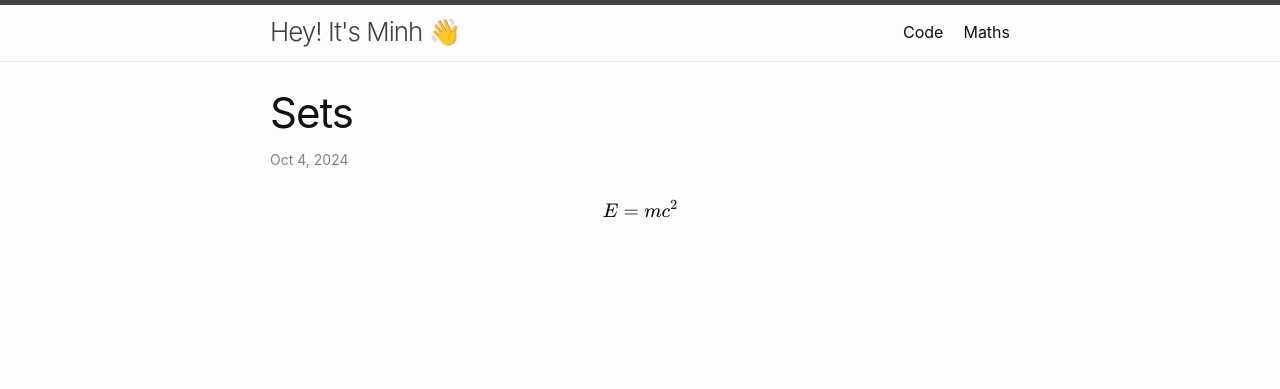
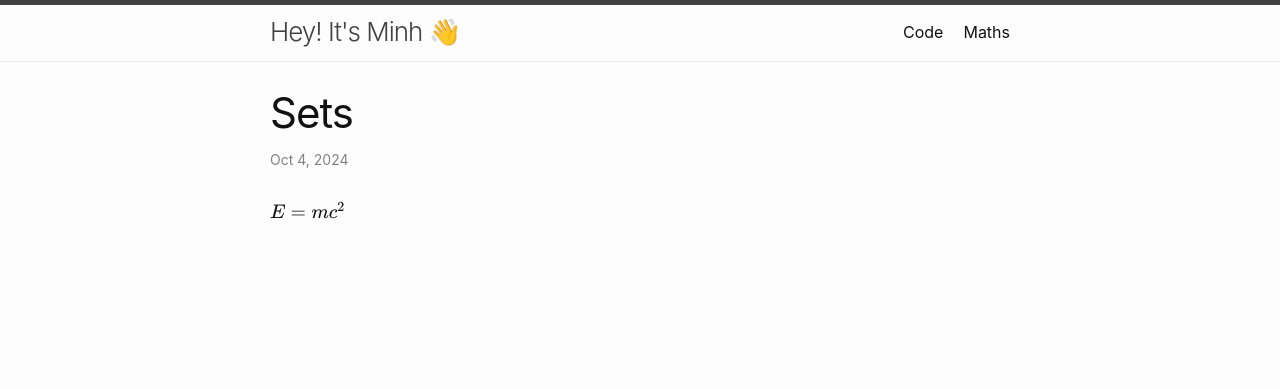
Before and after one commit to n00bminion/n00bminion.github.io, a Jekyll site: the page built from _posts/2024-10-04-sets.md, in a window 1280 px wide. Shown: the top 389 px of the page. Built offline with Jekyll 4.4.1, drawn with Linux system fonts in a browser that asks for light colours; formulas are drawn with MathJax 3.

Commit message:
update to set.md to use one dollar sign

```diff
--- a/_posts/2024-10-04-sets.md
+++ b/_posts/2024-10-04-sets.md
@@ -4,4 +4,4 @@ code: MASU5050
 usemathjax: true
 ---
 
-<p> $$E=mc^2$$ </p>
+<p> $ E=mc^2 $ </p>
```
